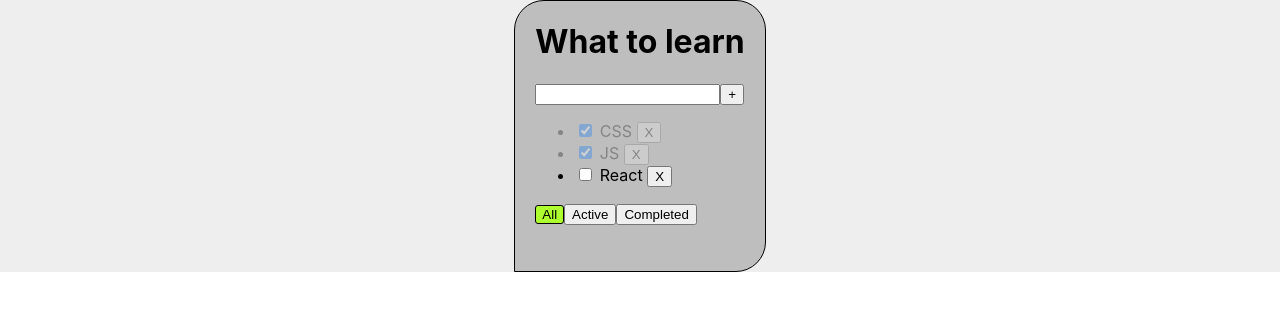
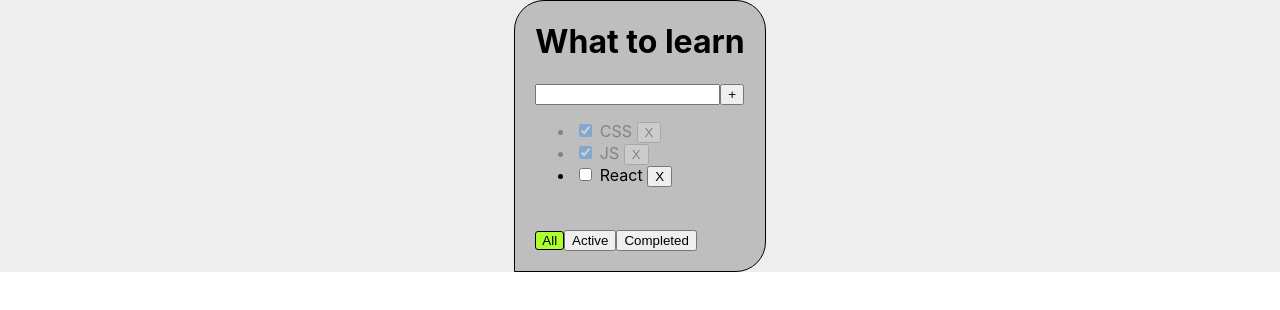
Before and after one commit to pdxserg/todolist_new, a React (Create React App) app: page / in a window 1280 px wide. Shown: the top 310 px of the page. Built offline with nearby package versions, Linux system fonts and the light colour scheme.

Commit message:
just Styles

```diff
--- a/src/App.css
+++ b/src/App.css
@@ -1,12 +1,15 @@
 .app {
+    position: relative;
     display: flex;
     justify-content: center;
     background-color: #eeeeee;
 
 }
+
 .todolist {
-     border:  1px solid;
-     padding: 0  20px  20px;
+    position: relative;
+    border: 1px solid;
+    padding: 0 20px 20px;
     border-radius: 30px 30px 30px 0;
     background-color: #bebebe;
     min-height: 250px;
@@ -23,20 +26,21 @@
 }
 
 
-
-.active-filter{
+.active-filter {
     background-color: greenyellow;
-    border:  1.5px solid;
+    border: 1.5px solid;
     border-radius: 3px;
 }
-.is-done{
+
+.is-done {
     opacity: 0.3;
 }
 
-.foter-buttons{
+.foter-buttons {
+    position: absolute;
+    bottom: 20px;
 
 }
-
 
 
 /*.App {*/
--- a/src/Todolist.tsx
+++ b/src/Todolist.tsx
@@ -80,7 +80,7 @@ export const Todolist = ({title, tasks, removeTask, addTask, changeStatus}: Todo
 
 
 			</ul>
-			<div >
+			<div className={"foter-buttons"} >
 				<Button title={"All"}
 				        onClick={() => filterTasks("ALL")}
 				        className={filter === "ALL" ? 'active-filter' : ""}/>
```
Lines whose indentation alone changed are shown as unchanged.
